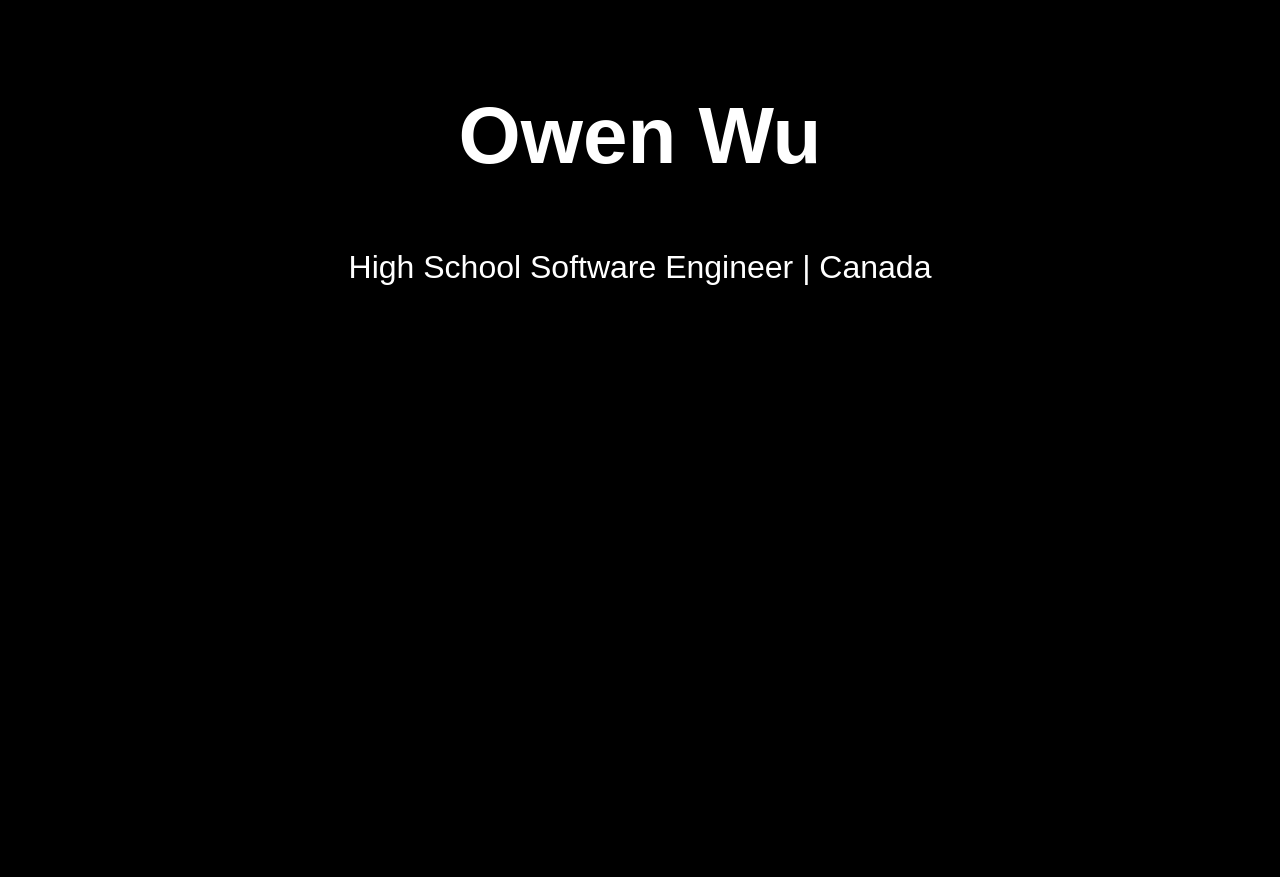
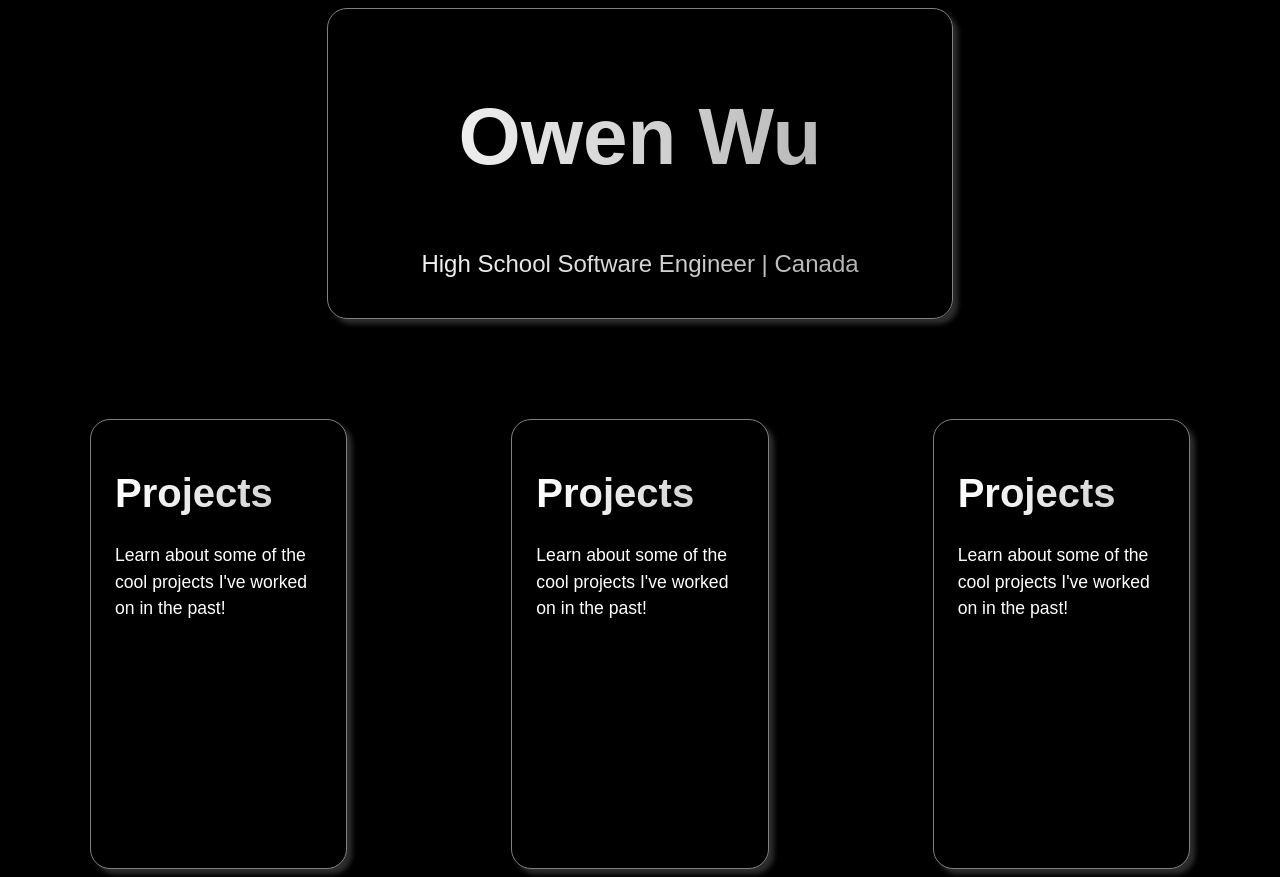
Before and after one commit to weewoo14/personal-website, a React (Vite) app in the folder my-react-app/: page / in a window 1280 px wide. Before the commit the page ends 800 px from the top, so only its background shows below. Built offline with nearby package versions, Linux system fonts and the light colour scheme.

Commit message:
Added home cards

```diff
--- a/my-react-app/src/App.jsx
+++ b/my-react-app/src/App.jsx
@@ -1,9 +1,16 @@
 import Home from './Home.jsx'
+import HomeCards from './HomeCards.jsx'
 
 function App() {
   return (
     <>
       <Home/>
+      <div className = "HomePageButtonDiv">
+        <HomeCards headername = "Projects" paragraphname = "ProjectsP" title = "Projects" description = "Learn about some of the cool projects I've worked on in the past!"/>
+        <HomeCards headername = "Projects" paragraphname = "ProjectsP" title = "Projects" description = "Learn about some of the cool projects I've worked on in the past!"/>
+        <HomeCards headername = "Projects" paragraphname = "ProjectsP" title = "Projects" description = "Learn about some of the cool projects I've worked on in the past!"/>
+
+      </div>
     </>
   );
 }
--- /dev/null
+++ b/my-react-app/src/HomeCards.jsx
@@ -0,0 +1,10 @@
+function HomeCards(props) {
+  return (
+    <div className = "HomePageButton">
+      <h1 className = {props.headername}> {props.title} </h1>
+      <p className = {props.paragraphname} > {props.description} </p>
+    </div>
+  );
+}
+
+export default HomeCards
--- a/my-react-app/src/index.css
+++ b/my-react-app/src/index.css
@@ -3,22 +3,75 @@ html {
 }
 
 .Title-Card {
+  border: 1px solid gray;
+  box-shadow: 5px 5px 5px rgb(45, 45, 45);
   border-radius: 20px;
-  color: white;
 
   padding: 1rem;
   margin: auto;
 
+  width: 37rem;
+
   font-family: Arial, sans-serif;
   text-align: center;
+
 }
 
 .Title-Card .Title-Card-Name {
   font-size: 5rem;
+  background-image: linear-gradient(to right, white, rgb(168, 168, 168));
+  color: transparent;
+  background-clip: text;
 
 }
 
 .Title-Card .Title-Card-Description {
-  font-size: 2rem;
+  font-size: 1.5rem;
+  background-image: linear-gradient(to right, white, rgb(168, 168, 168));
+  color: transparent;
+  background-clip: text;
 
 }
+
+.HomePageButtonDiv {
+  display: flex;
+  justify-content: space-evenly;
+}
+
+.HomePageButton {
+  border: 1px solid gray;
+  border-radius: 20px;
+  box-shadow: 5px 5px 5px rgb(45, 45, 45);
+  background-color: black;
+
+  margin-top: 100px;
+  margin-left: 82px;
+  margin-right: 82px;
+  padding: 1.5rem;
+
+  max-width: 20rem;
+  max-height: 25rem;
+  height: 25rem;
+  width: 20rem;
+
+  font-family: Arial, sans-serif;
+
+  cursor: pointer;
+}
+
+
+.Projects {
+  font-size: 2.5rem;
+  text-align: left;
+  background-image: linear-gradient(to right, white, rgb(200, 200, 200));
+  color: transparent;
+  background-clip: text;
+
+}
+
+.ProjectsP {
+  color: white;
+  font-size: 1.1rem;
+  text-align: left;
+  line-height: 1.5;
+}
```
